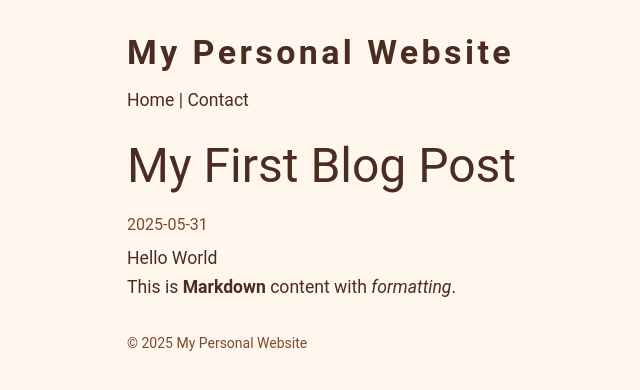
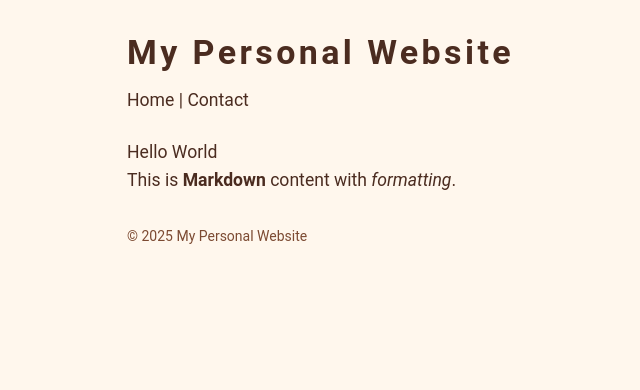
Before and after one commit to Mayuresh1m2/NetlifyPlayground, a React (Vite) app: page /blog/IntroPost in a window 1280 px wide. Shown: the top 390 px of the page, without its empty margins (87-727 px from the left). Built offline with nearby package versions, Linux system fonts and the light colour scheme.

Commit message:
Don't rely on file name and slug to be same

```diff
--- a/src/pages/BlogPost.tsx
+++ b/src/pages/BlogPost.tsx
@@ -1,51 +1,41 @@
 import React, { useEffect, useState } from 'react';
 import { useParams } from 'react-router-dom';
-import { Typography } from '@mui/material';
 import ReactMarkdown from 'react-markdown';
-
-interface Blog {
-    slug: string;
-    title: string;
-    summary: string;
-    date: string;
-    contentType: 'markdown' | 'html' | 'text';
-    content: string;
-}
 
 const BlogPost: React.FC = () => {
     const { slug } = useParams<{ slug: string }>();
-    const [blog, setBlog] = useState<Blog | null>(null);
+    const [content, setContent] = useState<string | null>(null);
+    const [contentType, setContentType] = useState<'markdown' | 'html' | 'text' | null>(null);
 
     useEffect(() => {
-        if (!slug) return;
+        const files = import.meta.glob('../blogs/*.json');
 
-        import(`../blogs/${slug}.json`)
-            .then(module => setBlog(module.default))
-            .catch(error => {
-                console.error('Failed to load blog:', error);
-                setBlog(null);
-            });
+        (async () => {
+            for (const path in files) {
+                const module: any = await files[path]();
+                if (module.slug === slug) {
+                    setContentType(module.contentType || 'markdown');
+                    setContent(module.content || '');
+                    return;
+                }
+            }
+
+            setContent(null); // Not found
+        })();
     }, [slug]);
 
-    if (blog === null) return <Typography>Loading or Blog not found...</Typography>;
+    if (!content) return <p>Loading or Blog not found...</p>;
 
     return (
-        <article>
-            <Typography variant="h3" gutterBottom>{blog.title}</Typography>
-            <Typography variant="subtitle1" color="textSecondary" gutterBottom>{blog.date}</Typography>
-
-            {blog.contentType === 'markdown' && (
-                <ReactMarkdown>{blog.content}</ReactMarkdown>
+        <section>
+            {contentType === 'html' ? (
+                <div dangerouslySetInnerHTML={{ __html: content }} />
+            ) : contentType === 'markdown' ? (
+                <ReactMarkdown>{content}</ReactMarkdown>
+            ) : (
+                <pre style={{ whiteSpace: 'pre-wrap' }}>{content}</pre>
             )}
-
-            {blog.contentType === 'html' && (
-                <div dangerouslySetInnerHTML={{ __html: blog.content }} />
-            )}
-
-            {blog.contentType === 'text' && (
-                <Typography>{blog.content}</Typography>
-            )}
-        </article>
+        </section>
     );
 };
 
--- a/src/pages/Home.tsx
+++ b/src/pages/Home.tsx
@@ -8,31 +8,28 @@ interface PostData {
     slug: string;
     title: string;
     summary: string;
-    date: string;
-    contentType: string;
-    content: string;
 }
 
 const Home: React.FC = () => {
     const [posts, setPosts] = useState<PostData[]>([]);
 
     useEffect(() => {
-        async function fetchPosts() {
-            const files = import.meta.glob('../blogs/*.json');
+        const files = import.meta.glob('../blogs/*.json');
 
-            const loadedPosts: PostData[] = await Promise.all(
-                Object.entries(files).map(async ([_, resolver]) => {
-                    const blog = await resolver() as { default: PostData };
-                    return blog.default;
-                })
-            );
-
-            loadedPosts.sort((a, b) => (a.date < b.date ? 1 : -1));
-
-            setPosts(loadedPosts);
-        }
-
-        fetchPosts();
+        (async () => {
+            const allPosts: PostData[] = [];
+            for (const path in files) {
+                const mod: any = await files[path]();
+                if (mod.slug && mod.title) {
+                    allPosts.push({
+                        slug: mod.slug,
+                        title: mod.title,
+                        summary: mod.summary || '',
+                    });
+                }
+            }
+            setPosts(allPosts);
+        })();
     }, []);
 
     return (
@@ -47,8 +44,7 @@ const Home: React.FC = () => {
                         <Card>
                             <CardContent>
                                 <Typography variant="h6">{post.title}</Typography>
-                                <Typography variant="body2" color="textSecondary">{post.date}</Typography>
-                                <Typography variant="body2" sx={{ mt: 1 }}>{post.summary}</Typography>
+                                <Typography variant="body2">{post.summary}</Typography>
                                 <Button component={Link} to={`/blog/${post.slug}`} sx={{ mt: 1 }}>Read More</Button>
                             </CardContent>
                         </Card>
```
